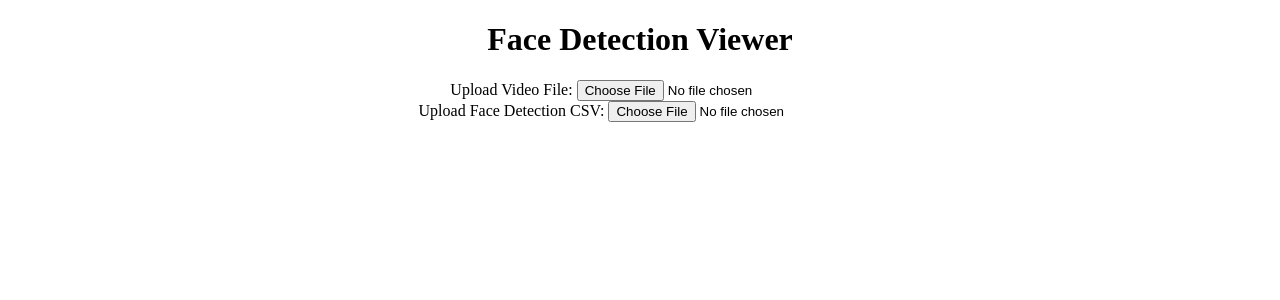
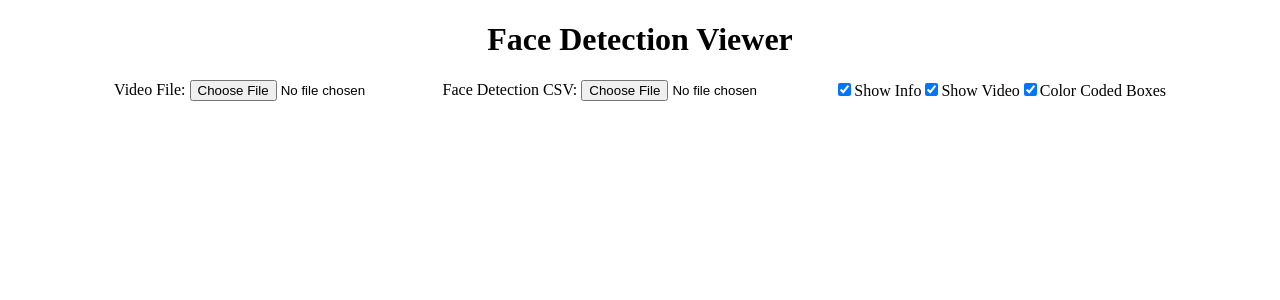
Before and after one commit to thiagoalbrecht/face-detection-viewer, a React (Vite) app: page / in a window 1280 px wide. Shown: the top 300 px of the page. Built offline with nearby package versions, Linux system fonts and the light colour scheme.

Commit message:
add player options

```diff
--- a/src/App.tsx
+++ b/src/App.tsx
@@ -1,6 +1,6 @@
 import React, { useState, useCallback } from "react";
 import mediaInfoFactory from "mediainfo.js";
-import { ParsedFaceData, FaceData, VideoState } from "./types";
+import { ParsedFaceData, FaceData, VideoState, PlayerOptions } from "./types";
 import VideoPlayer from "./components/VideoPlayer";
 
 function App() {
@@ -11,6 +11,13 @@ function App() {
     maxFrame: 0,
     maxFaces: 0,
     fps: 0,
+  });
+
+  // New state for VideoPlayer options
+  const [videoOptions, setVideoOptions] = useState<PlayerOptions>({
+    showInfoOverlay: true,
+    showVideo: true,
+    colorCodedBoxes: true,
   });
 
   const handleVideoUpload = async (
@@ -44,7 +51,10 @@ function App() {
         // eslint-disable-next-line @typescript-eslint/no-explicit-any
         (track: any) => track["@type"] === "Video"
       );
-      const fps = videoTrack && "FrameRate" in videoTrack && videoTrack.FrameRate ? parseFloat(String(videoTrack.FrameRate)) : 0;
+      const fps =
+        videoTrack && "FrameRate" in videoTrack && videoTrack.FrameRate
+          ? parseFloat(String(videoTrack.FrameRate))
+          : 0;
 
       setVideoState((prev: VideoState): VideoState => ({
         ...prev,
@@ -132,15 +142,62 @@ function App() {
         <h1>Face Detection Viewer</h1>
       </div>
 
+      <div className="form-controls">
         <div>
-          <div>
-            <label>Upload Video File: </label>
+          <label>Video File: </label>
           <input type="file" accept="video/*" onChange={handleVideoUpload} />
         </div>
 
         <div>
-            <label>Upload Face Detection CSV: </label>
+          <label>Face Detection CSV: </label>
           <input type="file" accept=".csv" onChange={handleCsvUpload} />
+        </div>
+
+        {/* option checkboxes */}
+        <div>
+          <label>
+            <input
+              type="checkbox"
+              checked={videoOptions.showInfoOverlay}
+              onChange={(e) =>
+                setVideoOptions((prev) => ({
+                  ...prev,
+                  showInfoOverlay: e.target.checked,
+                }))
+              }
+            />
+            Show Info
+          </label>
+        </div>
+        <div>
+          <label>
+            <input
+              type="checkbox"
+              checked={videoOptions.showVideo}
+              onChange={(e) =>
+                setVideoOptions((prev) => ({
+                  ...prev,
+                  showVideo: e.target.checked,
+                }))
+              }
+            />
+            Show Video
+          </label>
+        </div>
+        <div>
+          <label>
+            <input
+              type="checkbox"
+              checked={videoOptions.colorCodedBoxes}
+              onChange={(e) =>
+                setVideoOptions((prev) => ({
+                  ...prev,
+                  colorCodedBoxes: e.target.checked,
+                }))
+              }
+            />
+            Color Coded Boxes
+          </label>
         </div>
       </div>
 
@@ -150,6 +207,7 @@ function App() {
             videoUrl={videoFile}
             faceData={csvData}
             videoState={videoState}
+            options={videoOptions}
             onFrameUpdate={handleFrameUpdate}
           />
         </div>
--- a/src/components/VideoOverlay.tsx
+++ b/src/components/VideoOverlay.tsx
@@ -1,5 +1,5 @@
 import React from "react";
-import { FaceData, VideoState } from "../types";
+import { FaceData, PlayerOptions, VideoState } from "../types";
 import { generateColorFromId } from "../utils/colors";
 
 interface VideoOverlayProps {
@@ -9,6 +9,7 @@ interface VideoOverlayProps {
   displayWidth: number;
   displayHeight: number;
   videoState: VideoState;
+  options: PlayerOptions;
 }
 
 const VideoOverlay: React.FC<VideoOverlayProps> = ({
@@ -18,6 +19,7 @@ const VideoOverlay: React.FC<VideoOverlayProps> = ({
   displayWidth,
   displayHeight,
   videoState,
+  options,
 }) => {
   const scaleX = displayWidth / originalWidth;
   const scaleY = displayHeight / originalHeight;
@@ -40,14 +42,14 @@ const VideoOverlay: React.FC<VideoOverlayProps> = ({
               top: `${scaledY1}px`,
               width: `${scaledWidth}px`,
               height: `${scaledHeight}px`,
-              border: `2px solid ${generateColorFromId(face.face_id)}`,
+              border: `2px solid ${options.colorCodedBoxes ? generateColorFromId(face.face_id) : 'red'}`,
               pointerEvents: "none",
             }}
           />
         );
       })}
 
-      {/* Overlay information */}
+      {options.showInfoOverlay && (
       <div className="overlay-info">
         <div>{videoState.fps.toFixed(2)} FPS</div>
         <div>
@@ -66,6 +68,7 @@ const VideoOverlay: React.FC<VideoOverlayProps> = ({
           </div>
         )}
       </div>
+      )}
     </div>
   );
 };
--- a/src/components/VideoPlayer.tsx
+++ b/src/components/VideoPlayer.tsx
@@ -1,11 +1,12 @@
-import React, { useRef, useState, useEffect } from 'react';
-import { ParsedFaceData, VideoState } from '../types';
-import VideoOverlay from './VideoOverlay';
+import React, { useRef, useState, useEffect } from "react";
+import { ParsedFaceData, PlayerOptions, VideoState } from "../types";
+import VideoOverlay from "./VideoOverlay";
 
 interface VideoPlayerProps {
   videoUrl: string;
   faceData: ParsedFaceData;
   videoState: VideoState;
+  options: PlayerOptions;
   onFrameUpdate: (frame: number) => void;
 }
 
@@ -13,12 +14,19 @@ const VideoPlayer: React.FC<VideoPlayerProps> = ({
   videoUrl,
   faceData,
   videoState,
+  options,
   onFrameUpdate,
 }) => {
   const videoRef = useRef<HTMLVideoElement>(null);
   const containerRef = useRef<HTMLDivElement>(null);
-  const [videoDimensions, setVideoDimensions] = useState({ width: 0, height: 0 });
-  const [displayDimensions, setDisplayDimensions] = useState({ width: 0, height: 0 });
+  const [videoDimensions, setVideoDimensions] = useState({
+    width: 0,
+    height: 0,
+  });
+  const [displayDimensions, setDisplayDimensions] = useState({
+    width: 0,
+    height: 0,
+  });
 
   useEffect(() => {
     const video = videoRef.current;
@@ -43,12 +51,12 @@ const VideoPlayer: React.FC<VideoPlayerProps> = ({
     };
 
     // Handle window resize
-    window.addEventListener('resize', updateDisplayDimensions);
-    video.addEventListener('loadedmetadata', handleLoadedMetadata);
+    window.addEventListener("resize", updateDisplayDimensions);
+    video.addEventListener("loadedmetadata", handleLoadedMetadata);
 
     return () => {
-      window.removeEventListener('resize', updateDisplayDimensions);
-      video.removeEventListener('loadedmetadata', handleLoadedMetadata);
+      window.removeEventListener("resize", updateDisplayDimensions);
+      video.removeEventListener("loadedmetadata", handleLoadedMetadata);
     };
   }, [videoUrl]);
 
@@ -78,8 +86,12 @@ const VideoPlayer: React.FC<VideoPlayerProps> = ({
   }, [onFrameUpdate, videoState.fps]);
 
   return (
-    <div ref={containerRef} className="video-container" style={{ position: 'relative' }}>
-      <div className="video-player">
+    <div
+      ref={containerRef}
+      className="video-container"
+      style={{ position: "relative" }}
+    >
+      <div className="video-player" style={{ backgroundColor: "black" }}>
         <video
           ref={videoRef}
           src={videoUrl}
@@ -88,19 +100,22 @@ const VideoPlayer: React.FC<VideoPlayerProps> = ({
           loop
           playsInline
           style={{
-          display: 'block',
-          width: '100%',
+            display: "block",
+            visibility: options.showVideo ? "visible" : "hidden",
+            width: "100%",
           }}
         />
         {videoDimensions.width > 0 && (
-        <div style={{
-          position: 'absolute',
+          <div
+            style={{
+              position: "absolute",
               top: 0,
               left: 0,
-          width: '100%',
-          height: '100%',
-          pointerEvents: 'none',
-        }}>
+              width: "100%",
+              height: "100%",
+              pointerEvents: "none",
+            }}
+          >
             <VideoOverlay
               faces={faceData[videoState.currentFrame] || []}
               originalWidth={videoDimensions.width}
@@ -108,6 +123,7 @@ const VideoPlayer: React.FC<VideoPlayerProps> = ({
               displayWidth={displayDimensions.width}
               displayHeight={displayDimensions.height}
               videoState={videoState}
+              options={options}
             />
           </div>
         )}
--- a/src/index.css
+++ b/src/index.css
@@ -25,6 +25,20 @@
   font-weight: bold;
 }
 
+.form-controls {
+  display: flex;
+  justify-content: center;
+  margin-top: 20px;
+  margin-bottom: 20px;
+}
+
+@media (max-width: 768px) {
+  .form-controls {
+    flex-direction: column;
+    align-items: start;
+  }
+}
+
 .app {
   text-align: center;
 }
--- a/src/types.ts
+++ b/src/types.ts
@@ -17,3 +17,9 @@ export interface VideoState {
   maxFaces: number;
   fps: number;
 }
+
+export interface PlayerOptions {
+  showInfoOverlay?: boolean;
+  showVideo?: boolean;
+  colorCodedBoxes?: boolean;
+}
```
Lines whose indentation alone changed are shown as unchanged.
